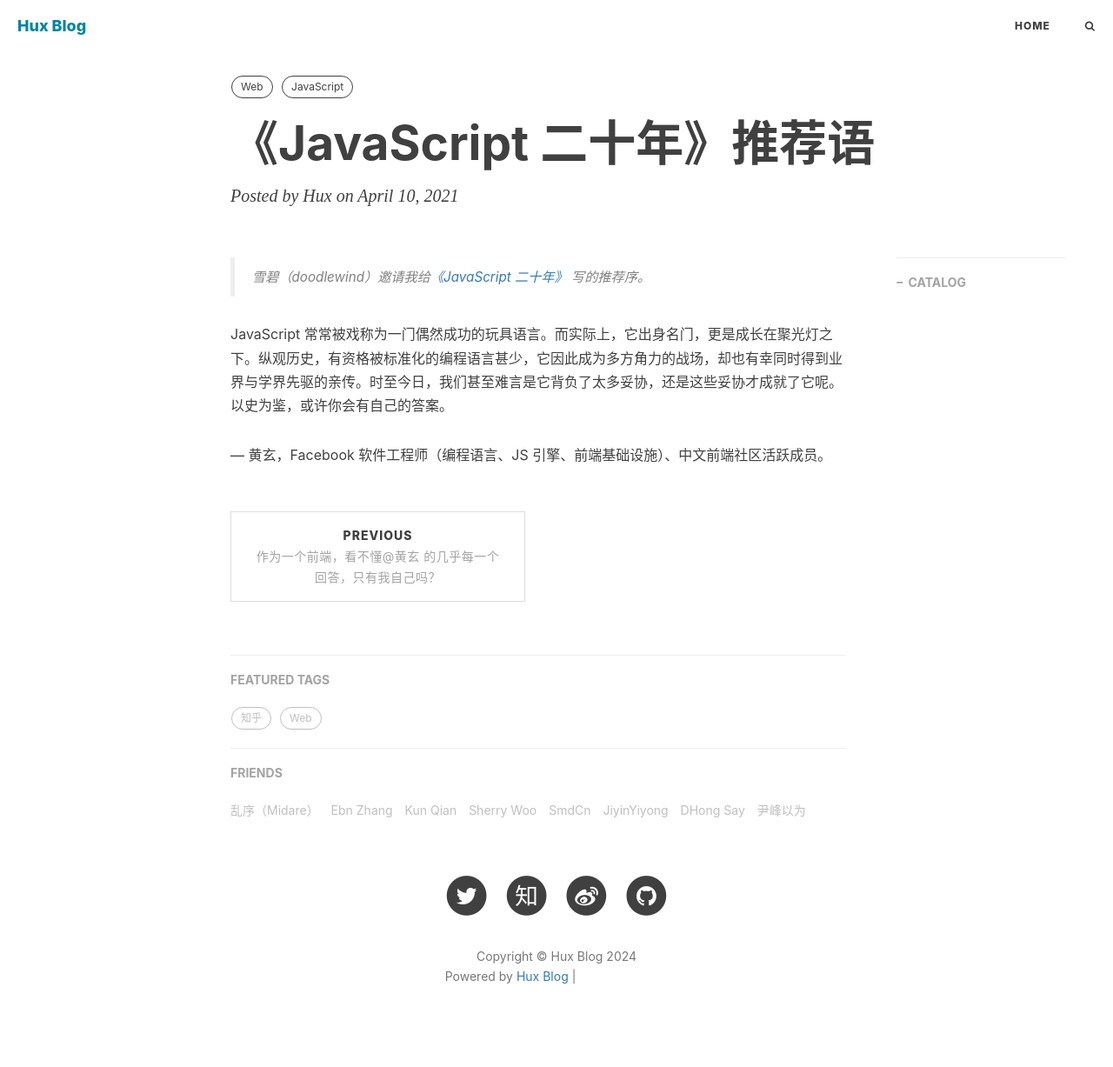
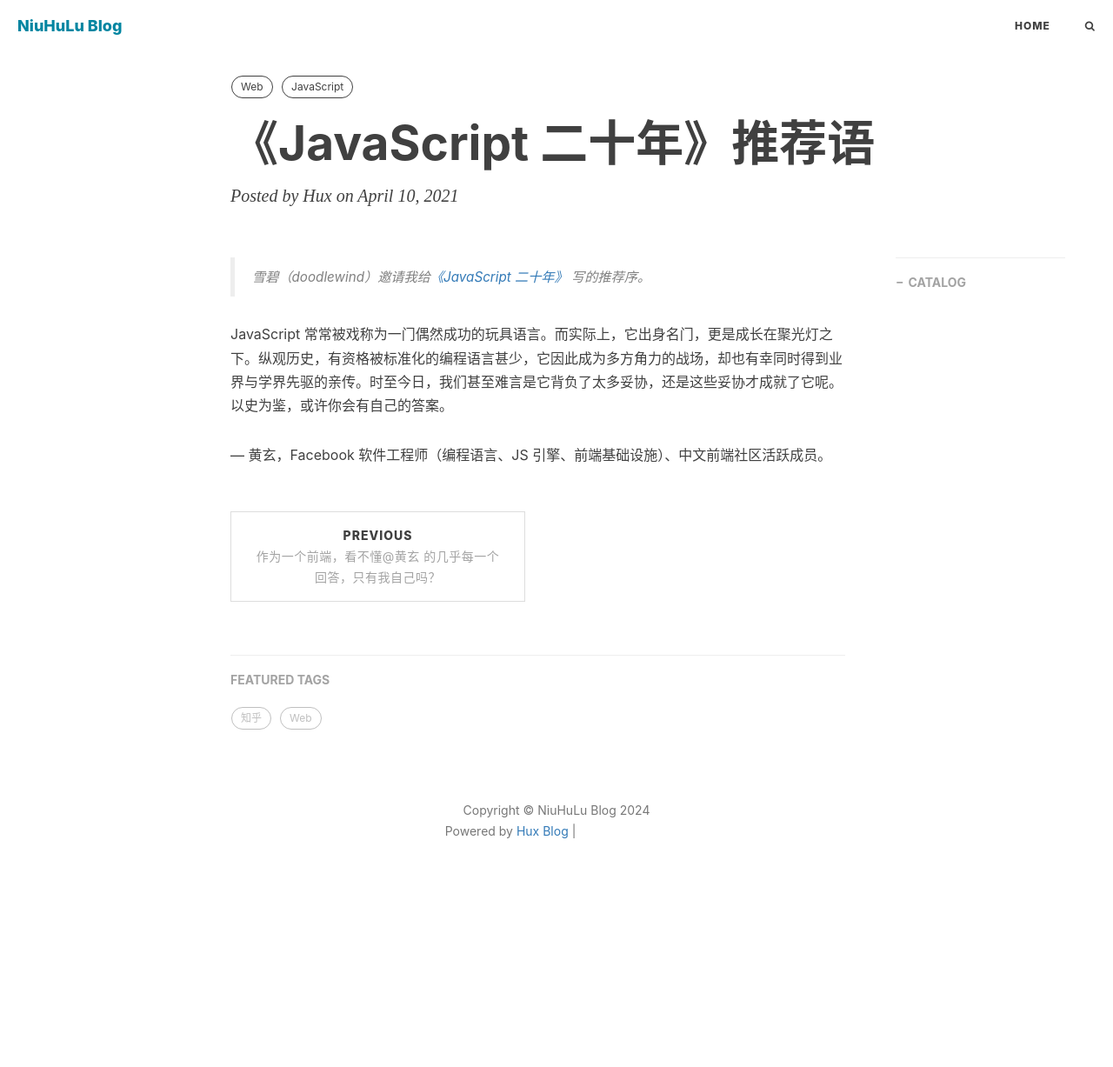
Before and after one commit to niuhuluzhihao/niuhuluzhihao.github.io, a Jekyll site: the page built from _posts/2021-04-10-js-20yrs-preface.md, in a window 1280 px wide. Shown: the whole page at 87% size. Built offline with Jekyll 4.4.1, drawn with Linux system fonts in a browser that asks for light colours; nearby versions of some CDN libraries; library files that are not in the unit come from our copies; comment, search, counter and statistics services are not loaded; after the commit the page ends 1060 px from its top, so only the background shows below that; grey boxes are pictures that could not be loaded.

Commit message:
config.yaml部署文件

```diff
--- a/_config.yml
+++ b/_config.yml
@@ -1,24 +1,15 @@
 # Site settings
-title: Hux Blog
-SEOTitle: 黄玄的博客 | Hux Blog
+title: NiuHuLu Blog
+SEOTitle: 钮祜禄的博客 | Hux Blog
 header-img: img/home-bg.jpg
-email: huxpro@gmail.com
-description: "这里是 @Hux黄玄 的个人博客，与你一起发现更大的世界 | 要做一个有 swag 的程序员"
-keyword: "黄玄, Hux黄玄, Hux, 鬼栈, huxpro, @huxpro, 黄玄的博客, Hux Blog, 博客, 个人网站, 互联网, Web, JavaScript, React, React Native, 前端, 设计"
-url: "https://huangxuan.me" # your host, for absolute URL
-baseurl: "" # for example, '/blog' if your blog hosted on 'host/blog'
+email: maozhihao788@gmail.com
+description: "这里是钮祜禄四郎的个人博客，一切只是开始"
+keyword: "NiuHuLu, 四郎的博客, NiuHuLu Blog, 博客, 个人网站, 前端, Java, 大模型"
+
 
 # Publish posts or collection documents with a future date.
 future: true
 
-# SNS settings
-RSS: false
-weibo_username: huxpro
-zhihu_username: huxpro
-github_username: huxpro
-twitter_username: huxpro
-#facebook_username:  huxpro
-#linkedin_username:  firstname-lastname-idxxxx
 
 # Build settings
 # from 2016, 'pygments' is unsupported on GitHub Pages. Use 'rouge' for highlighting instead.
@@ -68,14 +59,7 @@ netease_comment: false
 # Baidu Analytics
 # ba_track_id: [your track id]
 
-# Google Analytics
-ga_track_id: "UA-49627206-1" # Format: UA-xxxxxx-xx
-ga_domain: huangxuan.me
 
-# Sidebar settings
-sidebar: true # whether or not using Sidebar.
-sidebar-about-description: "要做一个有 swag 的程序员 <br> React Team @ Meta"
-sidebar-avatar: https://github.com/Huxpro.png # use absolute URL, seeing it's used in both `/` and `/about/`
 
 # Featured Tags
 featured-tags: true # whether or not using Feature-Tags
@@ -87,16 +71,3 @@ service-worker: true
 
 # MathJax rendering for layout:page (e.g. post preview)
 page-mathjax: false
-
-# Friends
-friends:
-  [
-    { title: "乱序（Midare）", href: "http://mida.re/" },
-    { title: "Ebn Zhang", href: "https://ebnbin.dev/" },
-    { title: "Kun Qian", href: "http://kunq.me" },
-    { title: "Sherry Woo", href: "https://sherrywoo.me/" },
-    { title: "SmdCn", href: "http://blog.smdcn.net" },
-    { title: "JiyinYiyong", href: "http://tiye.me/" },
-    { title: "DHong Say", href: "http://dhong.co" },
-    { title: "尹峰以为", href: "http://ingf.github.io/" },
-  ]
```
